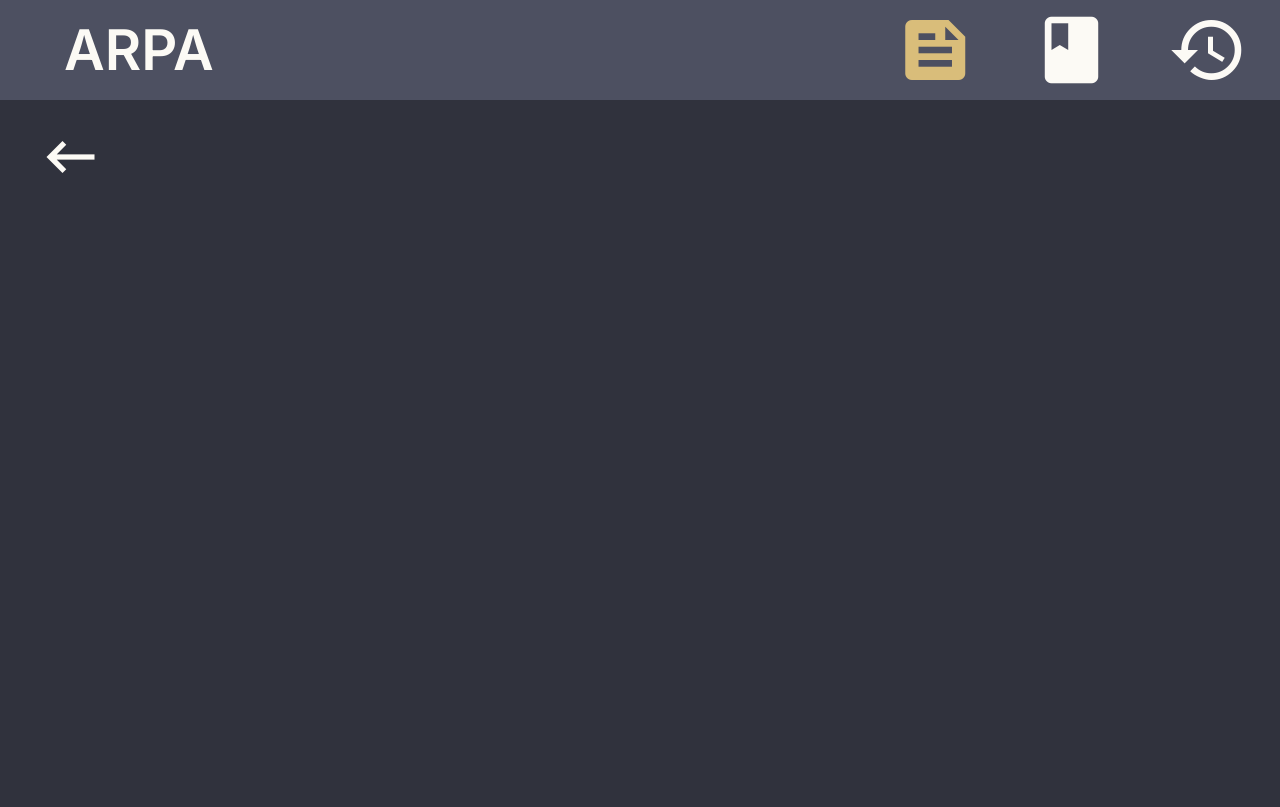
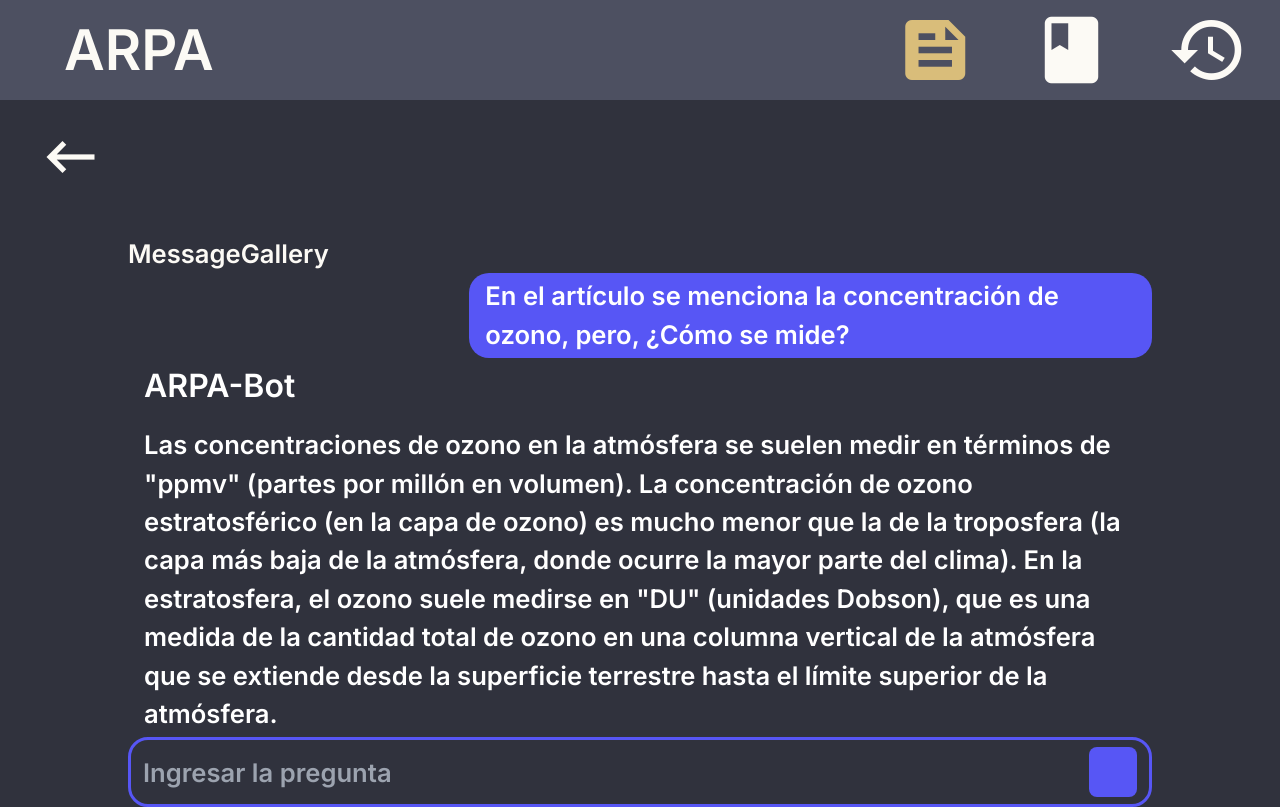
Before and after one commit to raxhacks/arpa-softtek, a Next.js app in the folder frontend/: page /Analisis in a window 1280 px wide. Built offline with nearby package versions, Linux system fonts and the light colour scheme.

Commit message:
add: chat

```diff
--- /dev/null
+++ b/frontend/app/Analisis/components/Chat/Chat.tsx
@@ -0,0 +1,18 @@
+"use client"
+
+import { useState } from "react";
+import ChatInput from "./ChatInput";
+import MessageGallery from "./MessageGallery";
+
+type ChatProps = { }
+const Chat: React.FC<ChatProps> = () => {
+  const [newMessage, setNewMessage] = useState<string>("");
+  return (
+    <div className="w-full">
+      <MessageGallery newMessage={newMessage}/>
+      <ChatInput setNewMessage={setNewMessage}/>
+    </div>
+  );
+};
+
+export default Chat;
--- /dev/null
+++ b/frontend/app/Analisis/components/Chat/ChatInput.tsx
@@ -0,0 +1,45 @@
+"use client"
+
+import { useState } from "react";
+
+type SendMessageButtonProps = {
+  handleSendMessage: () => void;
+}
+const SendMessageButton: React.FC<SendMessageButtonProps> = ({
+  handleSendMessage
+}) => {
+  return (
+    <button title="send" className="w-[50px] h-[50px]
+    bg-[#5756F5] rounded-lg" onClick={handleSendMessage}>
+
+    </button>
+  );
+};
+
+type ChatInputProps = {
+  setNewMessage: (message: string) => void;
+}
+const ChatInput: React.FC<ChatInputProps> = ({
+  setNewMessage
+}) => {
+  const [message, setMessage] = useState<string>("");
+  const handleSendMessage = () => {
+    setNewMessage(message);
+    setMessage("");
+  }
+  return (
+    <div className="w-full rounded-[20px] h-[70px]
+     border-[3px] border-[#5756F5] text-white
+     inline-flex items-center px-3">
+      <input type="text" placeholder="Ingresar la pregunta"
+      className="w-full h-full bg-transparent outline-none
+      border-none"
+      value={message}
+      onChange={(e) => setMessage(e.target.value)}
+      />
+      <SendMessageButton handleSendMessage={handleSendMessage}/>
+    </div>
+  );
+};
+
+export default ChatInput;
--- /dev/null
+++ b/frontend/app/Analisis/components/Chat/Message.tsx
@@ -0,0 +1,25 @@
+type MessageProps = {
+  message: string;
+  isUser: boolean;
+}
+const Message: React.FC<MessageProps> = ({
+  message,
+  isUser,
+}) => {
+  return (
+    <div className={`w-full inline-flex ${isUser && "justify-end"}`}>
+      <div className={`w-full text-white px-4
+      py-1 rounded-[20px]
+      ${isUser && "bg-[#5756F5] !w-2/3"}`}>
+        {!isUser &&
+          <div className="text-[32px] mb-4">
+            ARPA-Bot
+          </div>
+        }
+        {message}
+      </div>
+    </div>
+  );
+};
+
+export default Message;
--- /dev/null
+++ b/frontend/app/Analisis/components/Chat/MessageGallery.tsx
@@ -0,0 +1,47 @@
+"use client"
+
+import { MessageStruct } from "@/model/message";
+import Message from "./Message";
+import { useEffect, useState } from "react";
+
+type MessageGalleryProps = {
+  newMessage: string;
+}
+const MessageGallery: React.FC<MessageGalleryProps> = ({
+  newMessage
+}) => {
+  const prop_messages = [
+    {
+      prompt: "En el artículo se menciona la concentración de ozono, pero, ¿Cómo se mide?",
+      response: 'Las concentraciones de ozono en la atmósfera se suelen medir en términos de "ppmv" (partes por millón en volumen). La concentración de ozono estratosférico (en la capa de ozono) es mucho menor que la de la troposfera (la capa más baja de la atmósfera, donde ocurre la mayor parte del clima). En la estratosfera, el ozono suele medirse en "DU" (unidades Dobson), que es una medida de la cantidad total de ozono en una columna vertical de la atmósfera que se extiende desde la superficie terrestre hasta el límite superior de la atmósfera.'
+    }
+  ]
+  const [messages, setMessages] = useState<MessageStruct[]>(prop_messages);
+
+  useEffect(() => {
+    console.log(newMessage)
+    if (newMessage) {
+      setMessages((prevMessages) => [
+        ...prevMessages,
+        {
+          prompt: newMessage,
+          response: "No se la respuesta a tu pregunta"
+        }
+      ]);
+    }
+  }, [newMessage]);
+
+  return (
+    <div className="w-full">
+      <h1>MessageGallery</h1>
+      {messages.map((message, index) => (
+        <>
+          <Message key={index} message={message.prompt} isUser={true}/>
+          <Message key={100+index} message={message.response} isUser={false}/>
+        </>
+      ))}
+    </div>
+  );
+};
+
+export default MessageGallery;
--- a/frontend/app/Analisis/page.tsx
+++ b/frontend/app/Analisis/page.tsx
@@ -4,6 +4,7 @@ import Link from 'next/link';
 import './Analisis.css';
 import { useEffect, useState } from 'react';
 import Typewriter from 'typewriter-effect';
+import Chat from './components/Chat/Chat';
 
 function ActiveSectionButton(name: any) {
     return (
@@ -70,9 +71,10 @@ function MostrarAnalisis() {
           <SectionsHeader />
           <Arrow />
           <div className="text">
-          {sampleText &&
+          {/* {sampleText &&
             <Typewriter
-            onInit={(typewriter) => {typewriter.changeDelay(1).typeString(sampleText).start()}} />}
+            onInit={(typewriter) => {typewriter.changeDelay(1).typeString(sampleText).start()}} />} */}
+            <Chat />
           </div>
         </div>
       </>
--- /dev/null
+++ b/frontend/model/message.ts
@@ -0,0 +1,4 @@
+export type MessageStruct = {
+  prompt: string;
+  response: string;
+}
```
